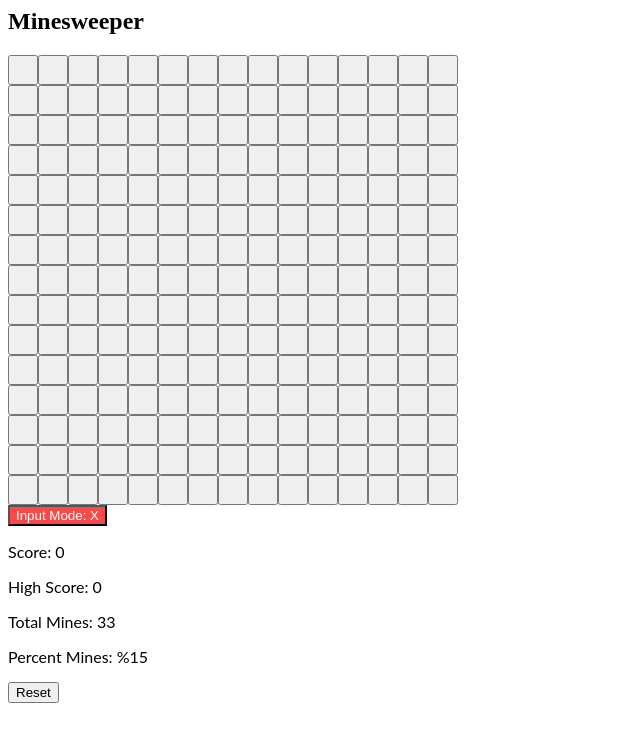
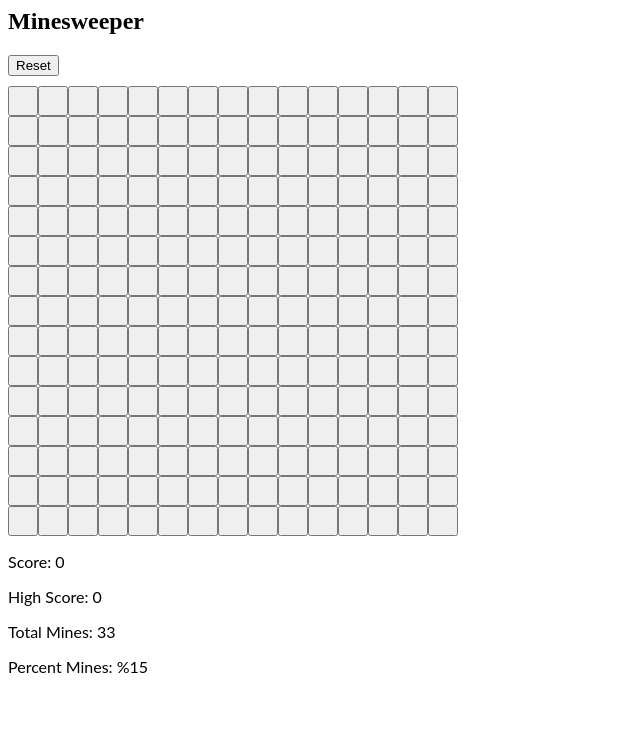
Before and after one commit to jhumfreez/MineSweeper, an Angular app: page / in a window 1280 px wide. Shown: the top 742 px of the page, without its empty margins (0-640 px from the left). Built offline with nearby package versions, Linux system fonts and the light colour scheme.

Commit message:
3 files modified

```diff
--- a/src/app/app.component.html
+++ b/src/app/app.component.html
@@ -1,6 +1,8 @@
 <h2>Minesweeper</h2>
+<button class="btn--util" (click)="reset()">Reset</button>
 <div class="btn_tile--row" *ngFor="let row of board.board; index as i">
-    <button *ngFor="let tile of row; index as j"
+  <button
+    *ngFor="let tile of row; index as j"
     [disabled]="tile.disabled"
     class="btn_tile"
     (onEngageTile)="selectTile($event)"
@@ -16,7 +18,7 @@
   </button>
 </div>
 
-<button
+<!-- <button
   [ngClass]="{
     'mode_btn--flag': flagInputMode,
     'mode_btn--boom': !flagInputMode
@@ -24,7 +26,7 @@
   (click)="toggleInputMode()"
 >
   Input Mode: {{ flagInputMode ? 'F' : 'X' }}
-</button>
+</button> -->
 
 <p>Score: {{ board.score }}</p>
 <p>High Score: {{ highScore }}</p>
@@ -32,4 +34,3 @@
 <p>Percent Mines: %{{ board.percentMined }}</p>
 <!-- FOR DEBUGGING -->
 <!-- <p>Percent Mines: %{{ board.percentMined }} (Max allowed: %{{maxMinePercentage * 100}})</p> -->
-<button class="btn--util" (click)="reset()">Reset</button>
--- a/src/app/mode-toggle.directive.ts
+++ b/src/app/mode-toggle.directive.ts
@@ -11,8 +11,6 @@ export class ModeToggleDirective {
 
   @HostListener('mouseup', ['$event'])
   submit(event: MouseEvent) {
-    console.log('Ack:', event.button);
-
     const tileEvent = event.button === MouseButton.PRIMARY ? 'X' : 'F';
     this.onEngageTile.emit([tileEvent, this.position]);
     event.preventDefault();
--- a/src/app/types.ts
+++ b/src/app/types.ts
@@ -278,8 +278,9 @@ export class GameBoard implements GameBoard {
     }
   }
 
+  // TODO: [essential feature] There should be a guarantee that game is completable.
   // TODO: [auto-play idea] detect spaces adjacent to tile that are revealed to facilitate auto-play
-  adjacentOptions(tile: Tile) {}
+  // adjacentOptions(tile: Tile) {}
 
   gameOver() {
     this.revealBoard();
```
Lines whose indentation alone changed are shown as unchanged.
